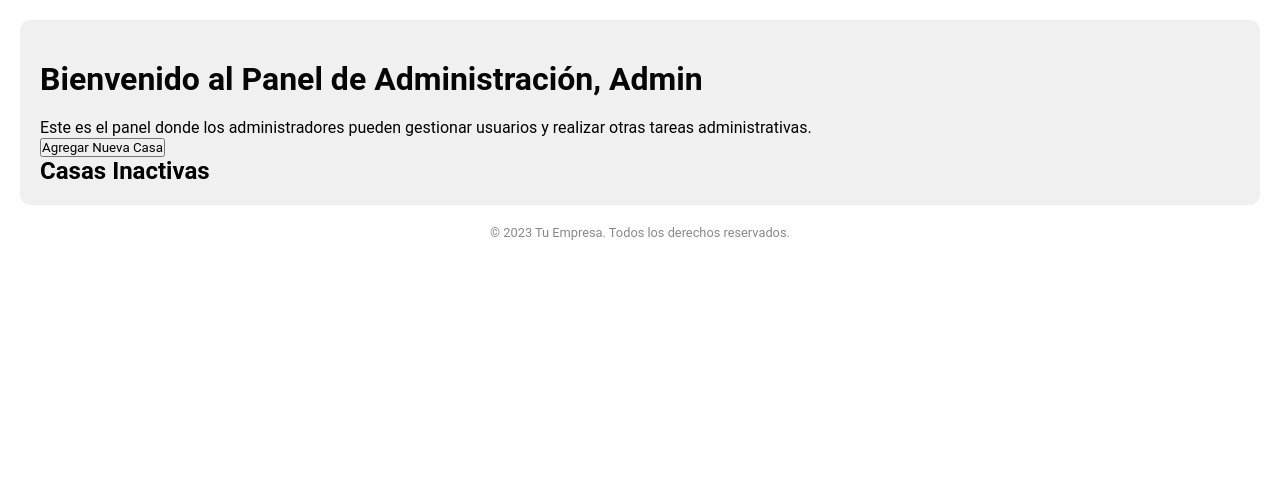
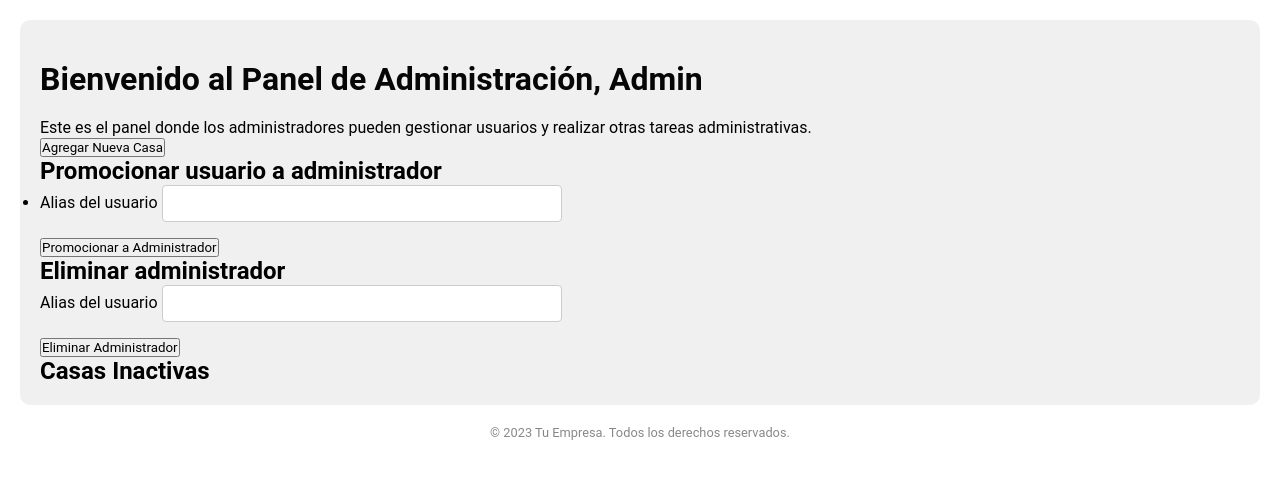
Before and after one commit to fabiola-alston/IntelliHome, a Flask app: page /admin in a window 1280 px wide. Shown: the part 235-714 px from the top of the page. Run offline with Flask 3, Linux system fonts and the light colour scheme.

Commit message:
Agregada la capacidad de agregar un administrador

```diff
--- a/app.py
+++ b/app.py
@@ -8,7 +8,6 @@
     flash,
     jsonify,
 )
-from werkzeug.security import generate_password_hash, check_password_hash
 import os
 import re
 import random
@@ -166,7 +165,7 @@
 
 
 # Función para enviar un correo electrónico con el código de verificación
-def enviar_codigo(email, codigo, message=None):
+def enviar_mensaje(email, codigo, message=None):
     sender_email = "intellihome.playitaiguana@gmail.com"
     sender_password = "feum sttx vaqc peip"
 
@@ -288,7 +287,7 @@
         session["codigo_expiracion"] = datetime.now(timezone.utc) + timedelta(minutes=2)
         session["intentos"] = 1  # Se permite un intento extra
 
-        enviar_codigo(email, session["codigo"])
+        enviar_mensaje(email, session["codigo"])
 
         return redirect(url_for("validar_correo"))
     return render_template("register.html")
@@ -312,7 +311,7 @@
                 session["codigo_expiracion"] = datetime.now(timezone.utc) + timedelta(
                     minutes=2
                 )
-                enviar_codigo(session["email"], session["codigo"])
+                enviar_mensaje(session["email"], session["codigo"])
                 session["intentos"] += 1
             else:
                 error_message = "El código ha expirado y ya no tienes más intentos."
@@ -599,7 +598,7 @@
                     new_password = request.form["password"]
                     if new_password:
                         if new_password == request.form["confirm_password"]:
-                            usuario["password"] = generate_password_hash(new_password)
+                            usuario["password"] = new_password
                         else:
                             flash("Las contraseñas no coinciden")
                             return redirect(url_for("user_dashboard"))
@@ -887,11 +886,9 @@
     other_features = request.form['other-features']
     address = request.form['address']
     coordinates = request.form['coordinates']
-
     # Manejo de la carga de fotos
     photos = request.files.getlist('photos')
     photo_paths = []
-
     for photo in photos:
         if photo:
             photo_path = os.path.join(app.config['UPLOAD_FOLDER'], photo.filename)
@@ -903,11 +900,12 @@
         data = json.load(file)
         new_house = {
             "id": len(data['casas']) + 1,  # Asignar un nuevo ID
-            "nombre": address,  # Puedes cambiar esto según tu lógica
+            "nombre": address,
             "ubicacion": address,
-            "precio": 0,  # Asigna un precio por defecto o agrega un campo en el formulario
+            "precio": 0,
             "calificacion": [],
-            "imagen": photo_paths,  # Guarda las rutas de las imágenes
+            "imagen": photo_paths[0],  # Guarda las rutas de las imágenes
+            "imagenes": photo_paths,
             "inquilinos": [],
             "capacidad": capacity,
             "habitaciones": rooms,
@@ -960,5 +958,99 @@
     return redirect(url_for('list_inactive_houses'))  # Redirigir a la lista de casas inactivas
 
 
+def is_admin(user):
+    with open('usuarios.json', 'r') as file:
+        data = json.load(file)
+    return user in [admin['alias'] for admin in data['administradores']]
+
+
+@app.route('/promocionar', methods=['POST'])
+def promocionar():
+    if not is_admin(session.get('user')):
+        return redirect(url_for('home'))
+
+    if request.method == 'POST':
+        alias = request.form['alias']
+        user_data = {}
+        user_email = ""
+        with open('usuarios.json', 'r+') as file:
+            data = json.load(file)
+            for user in data['usuarios']:
+                if user['alias'] == alias:
+                    user_data = user
+                    break
+
+            user_email = user_data['email']
+            session['promocionando'] = True
+
+            # Enviar un correo al usuario para confirmar la promoción
+            enviar_mensaje(
+                user_email,
+                0,
+                message= f"""
+¡Felicidades! Has sido promocionado a administrador.
+Confirma la promocion entrando al siguiente link: http://localhost:5000/confirmar_promocion
+                """
+            )
+        return redirect(url_for('admin_dashboard'))
+
+
+@app.route('/confirmar_promocion', methods=['POST', 'GET'])
+def confirmar_promocion():
+    """
+    Esta ruta la abre al usuario. En la funcion promocionar, se le
+    envia un link a esta ruta para que el usuario confirme su promocion.
+    Muestra un mensaje de exito si el usuario confirma su promocion.
+    """
+    if is_admin(session.get('user')) or not session.get('promocionando'):
+        return redirect(url_for('home'))
+
+    if request.method == 'POST':
+        user_data = {}
+        user_alias = request.form['alias']
+
+        with open('usuarios.json', 'r+') as file:
+            data = json.load(file)
+            for user in data['usuarios']:
+                if user['alias'] == user_alias:
+                    user_data = user
+                    break
+
+            data["administradores"].append(user_data)
+            del data["usuarios"][data["usuarios"].index(user_data)]
+            file.seek(0)
+            json.dump(data, file, indent=4)
+            file.truncate()
+
+        return redirect(url_for('promocion_confirmada'))
+
+    if request.method == 'GET':
+        return render_template('confirmar_promocion.html', alias=session.get('user'))
+
+
+@app.route('/promocion_confirmada', methods=['POST', 'GET'])
+def promocion_confirmada():
+    flash("¡Felicidades! Has sido promocionado a administrador.", "success")
+    return redirect(url_for('user_dashboard'))
+
+
+@app.route('/eliminar_admin', methods=['POST', 'GET'])
+def eliminar_admin():
+    alias = request.form['alias']
+    user_data = {}
+    with open('usuarios.json', 'r+') as file:
+        data = json.load(file)
+        for user in data['administradores']:
+            if user['alias'] == alias:
+                user_data = user
+                break
+
+        data["usuarios"].append(user_data)
+        del data["administradores"][data["administradores"].index(user_data)]
+        file.seek(0)
+        json.dump(data, file, indent=4)
+        file.truncate()
+
+
 if __name__ == "__main__":
     app.run(debug=True)
--- a/templates/admin.html
+++ b/templates/admin.html
@@ -67,6 +67,25 @@
 
         <!-- Botón para agregar nueva casa -->
         <button id="add-house-btn">Agregar Nueva Casa</button>
+
+        <!-- Boton para promocionar usuario a administrador -->
+        <h2>Promocionar usuario a administrador</h2>
+        <form action="{{ url_for('promocionar') }}" method="POST">
+          <ul>
+            <li>
+              <label for="alias">Alias del usuario</label>
+              <input type="text" id="alias" name="alias" required><br>
+              <button type="submit">Promocionar a Administrador</button>
+            </li>
+          </ul>
+        </form>
+
+        <h2>Eliminar administrador</h2>
+        <form action="/eliminar_admin" method="POST">
+          <label for="alias">Alias del usuario</label>
+          <input type="text" id="alias" name="alias" required> <br>
+          <button type="submit">Eliminar Administrador</button>
+        </form>
 
         <!-- Formulario para agregar nueva casa -->
         <div id="add-house" style="display: none;">
```
Also changed, not shown: usuarios.json (+15 -15 lines).
